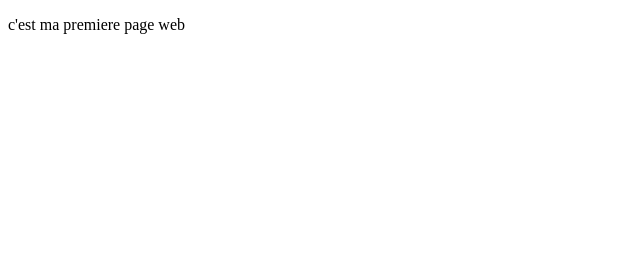
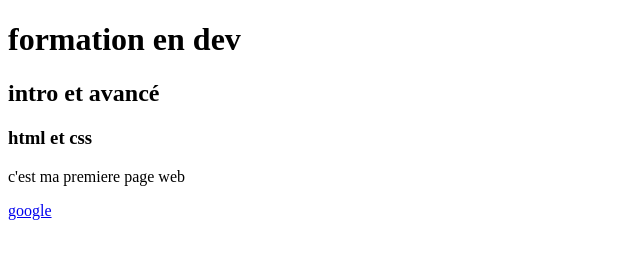
Before and after one commit to aymenar22/formation, a plain HTML site: page ex1.html in a window 1280 px wide. Shown: the whole page, without its empty margins (0-640 px from the left). Drawn offline with Linux system fonts and the light colour scheme.

```diff
--- a/ex1.html
+++ b/ex1.html
@@ -6,6 +6,10 @@
     <title>exercice1</title>
 </head>
 <body>
+    <h1>formation en dev</h1>
+    <h2>intro et avancé</h2>
+    <h3>html et css</h3>
  <p>c'est ma premiere page web</p>
+ <a href="www.google.com"> google</a>
 </body>
 </html>
```
